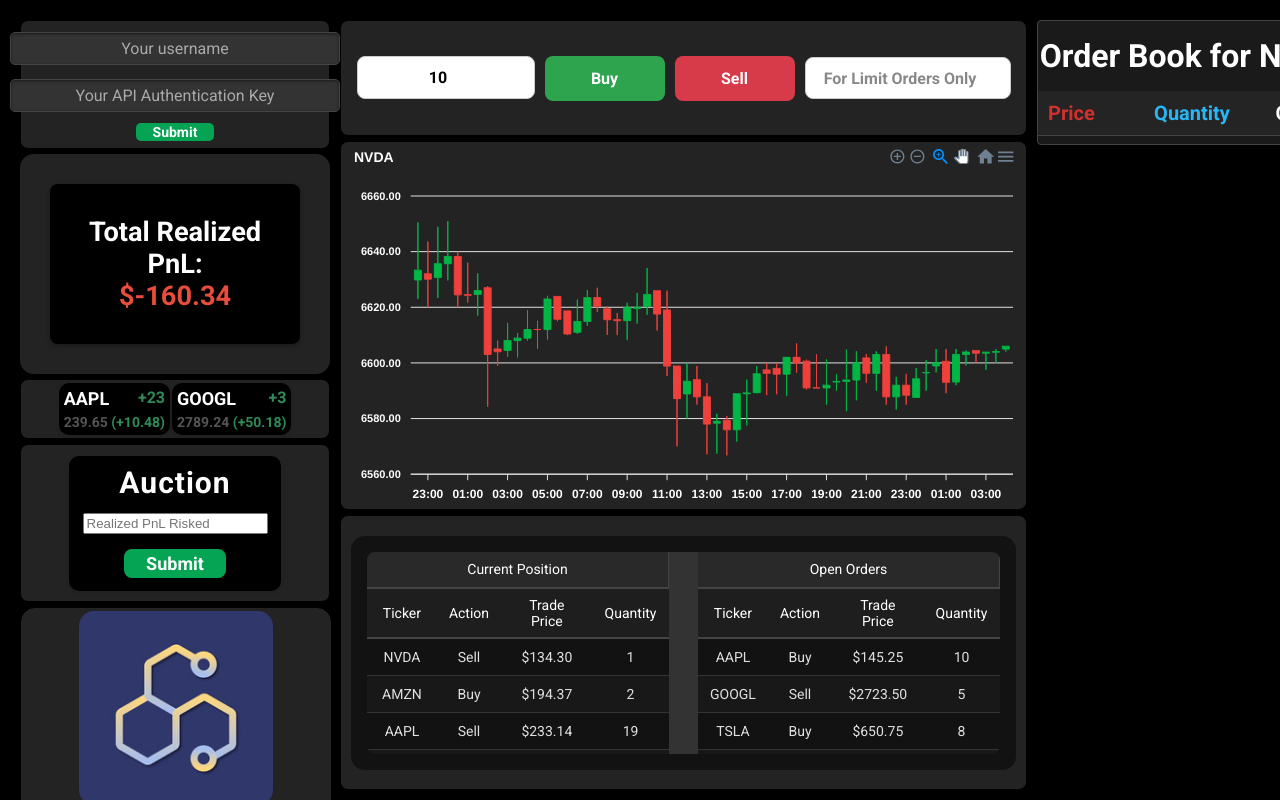
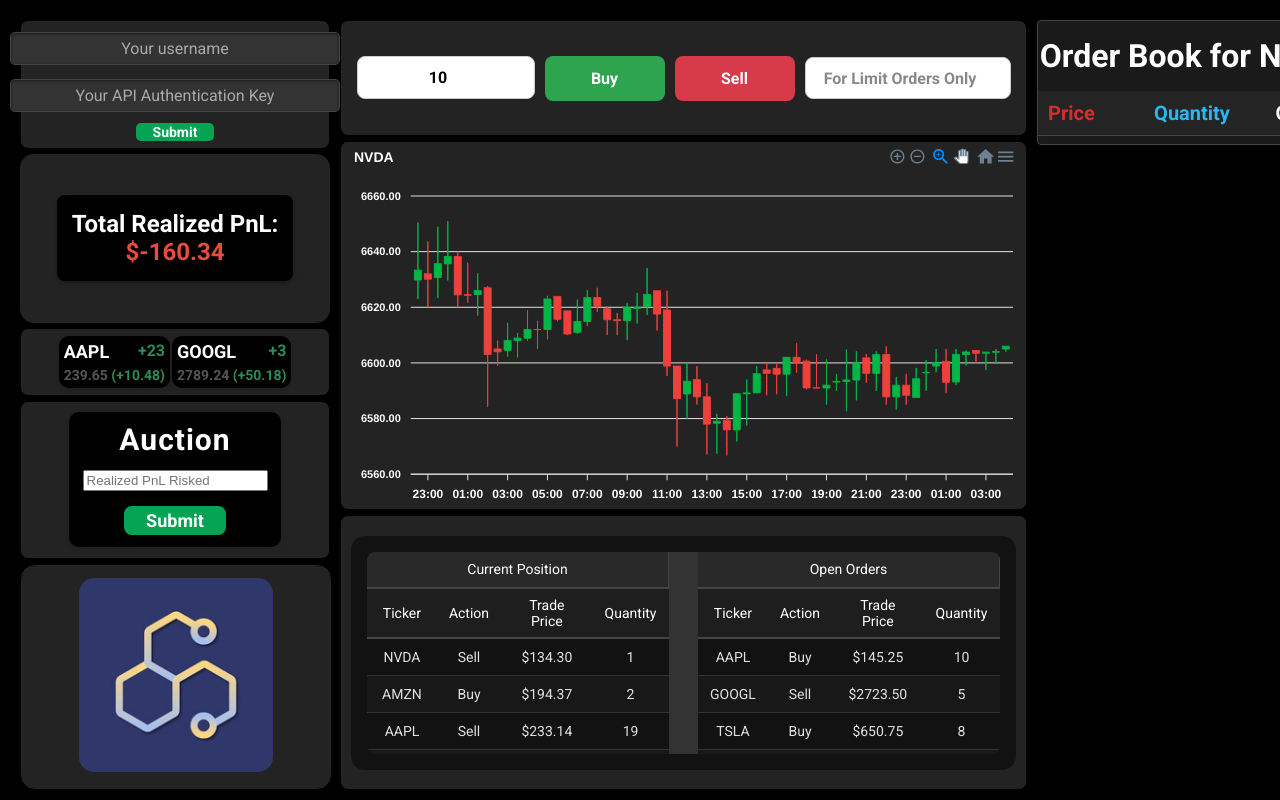
Before and after one commit to RohanPhadnis/GT-Trading-Competition, a React (Create React App) app: page / in a window 1280 px wide. Built offline with nearby package versions, Linux system fonts and the light colour scheme.

Commit message:
Update PnLWidget.css
ImageWidget & PnL widget changes

```diff
--- a/src/widgets/PnLWidget.css
+++ b/src/widgets/PnLWidget.css
@@ -2,7 +2,7 @@
 .widget.pnl-dashboard {
   position: relative; /* Prevent overlapping or stacking */
   background-color: #242323; /* Dark background for a sleek appearance */
-  padding: 15px; /* Slightly increased padding for better spacing */
+  padding: 5px; /* Slightly increased padding for better spacing */
   max-width: 335px; /* Slightly larger max width for better alignment */
   text-align: center; /* Center align text inside */
   font-family: 'Roboto', sans-serif; /* Consistent font styling */
@@ -13,10 +13,10 @@
 
 /* Total PnL Display */
 .total-pnl {
-  font-size: 1.7rem; /* Slightly larger font size for emphasis */
+  font-size: 1.5rem; /* Slightly larger font size for emphasis */
   font-weight: bold; /* Emphasize the total PnL */
   background-color: #000000; /* Subtle difference from widget background */
-  padding: 32px; /* Increased padding for balance */
+  padding: 15px; /* Increased padding for balance */
   border-radius: 8px; /* Smooth corners for consistency */
   box-shadow: 0px 2px 5px rgba(0, 0, 0, 0.3); /* Slight shadow for depth */
 }
```
